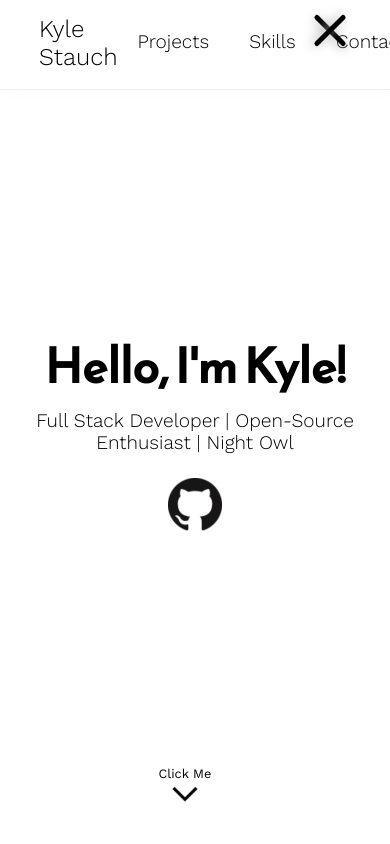
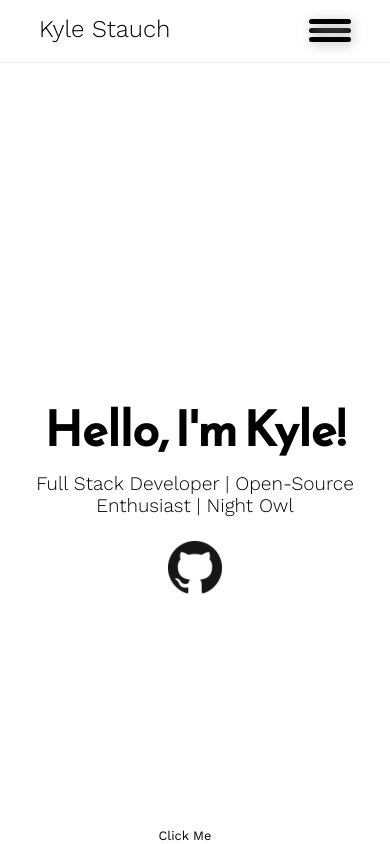
Before and after one commit to KyleS-99/Portfolio-Site, a React (Create React App) app in the folder client/: page / in a window 390 px wide. Shown: the top 844 px of the page. Built offline with nearby package versions, Linux system fonts and the light colour scheme.

Commit message:
Added new animation file, and added animation to mobile menu when it's toggled

```diff
--- a/client/src/components/Navbar.js
+++ b/client/src/components/Navbar.js
@@ -1,7 +1,8 @@
 import React, { Component } from 'react';
-import styled from 'styled-components';
+import styled, { css } from 'styled-components';
 
 import Jump from './styled/Jump';
+import FadeInAndOut from './styled/FadeInAndOut';
 
 const Header = styled.header`
     box-shadow: rgba(0, 0, 0, 0.01) 0px 7px 19px 0px;
@@ -12,6 +13,13 @@ const Header = styled.header`
     z-index: 10;
     border-bottom: 1px solid rgb(238, 238, 238);
     background: #fff;
+
+    @media (max-width: 1000px) {
+        box-shadow: none;
+        position: initial;
+        width: 100%;
+        ${({ active }) => active && 'position: fixed;'}
+    }
 `;
 
 const Nav = styled.nav`
@@ -32,6 +40,7 @@ const Nav = styled.nav`
 
 const Logo = styled.h1`
     font-size: 1.5rem;
+    ${({ active }) => active && 'display: none;'}
 
     &::after {
         content: '';
@@ -66,6 +75,11 @@ const Section = styled.p`
     &:hover::after {
         width: 100%;
     }
+
+    @media (max-width: 1000px) {
+        font-size: 2.2rem;
+        margin: 1rem 0;
+    }
 `;
 
 const GithubImg = styled.img`
@@ -77,13 +91,44 @@ const GithubImg = styled.img`
 const NavLinkContainer = styled.div`
     display: flex;
     flex-direction: row;
+
+    @media (max-width: 1000px) {
+        ${({ active }) => active ?
+            `
+                display: flex;
+                flex-direction: column;
+                height: 100vh;
+                width: 100vw;
+                justify-content: center;
+                align-items: center;
+                z-index: 10;
+                background-color: #fff;
+
+                & > a {
+                    margin-top: 1rem;
+                }
+            `
+            :
+            `display: none;`
+        }
+
+        ${({ active }) => active && css`animation: 0.5s ${FadeInAndOut};`}
+    }
 `;
 
 const HamburgerContainer = styled.div`
-    display: ${props => props.active ? 'flex' : 'none'}
+    display: none;
     float: right;
     width: 80px;
     cursor: pointer;
+
+    @media (max-width: 1000px) {
+        display: flex;
+
+        & > div {
+            position: fixed;
+        }
+    }
 `;
 
 const Hamburger = styled.div`
@@ -136,7 +181,7 @@ const Hamburger = styled.div`
 
 class Navbar extends Component {
     state = {
-        active: true
+        active: false
     }
     toggleMenu = () => {
         this.setState((prevState) => ({ active: !prevState.active }));
@@ -146,14 +191,14 @@ class Navbar extends Component {
 
         return (
             <React.Fragment>
-                <Header>
+                <Header active={active}>
                     <HamburgerContainer active={active}>
-                        <Hamburger active={active} />
+                        <Hamburger active={active} onClick={this.toggleMenu} />
                     </HamburgerContainer>
 
                     <Nav>
-                        <Logo>kyle stauch</Logo>
-                        <NavLinkContainer>
+                        <Logo active={active}>kyle stauch</Logo>
+                        <NavLinkContainer active={active}>
                             <Section>
                                 projects
                             </Section>
@@ -167,7 +212,7 @@ class Navbar extends Component {
                             </Section>
 
                             <a href="https://github.com/KyleS-99" target="_blank" rel="noopener noreferrer">
-                                <GithubImg src={window.location.origin + '/img/github.png'} alt="Github" />
+                                <GithubImg src={active ? window.location.origin + '/img/github-large.png' : window.location.origin + '/img/github.png'} alt="Github" />
                             </a>
                         </NavLinkContainer>
                     </Nav>
--- /dev/null
+++ b/client/src/components/styled/FadeInAndOut.js
@@ -0,0 +1,10 @@
+import { keyframes } from 'styled-components';
+
+export default keyframes`
+    0% {
+        opacity: 0;
+    }
+    100% {
+        opacity: 1;
+    }
+`;
```
